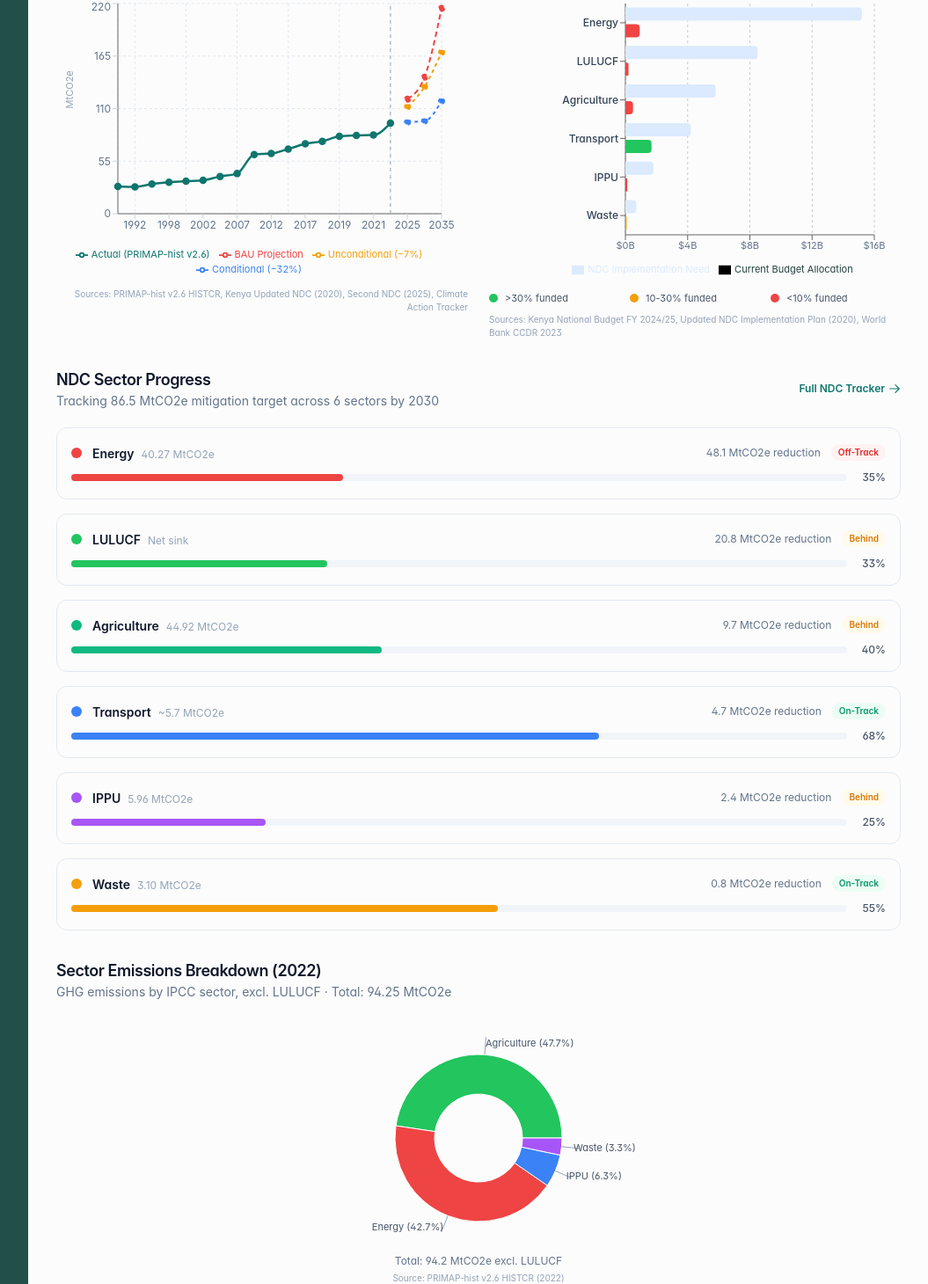
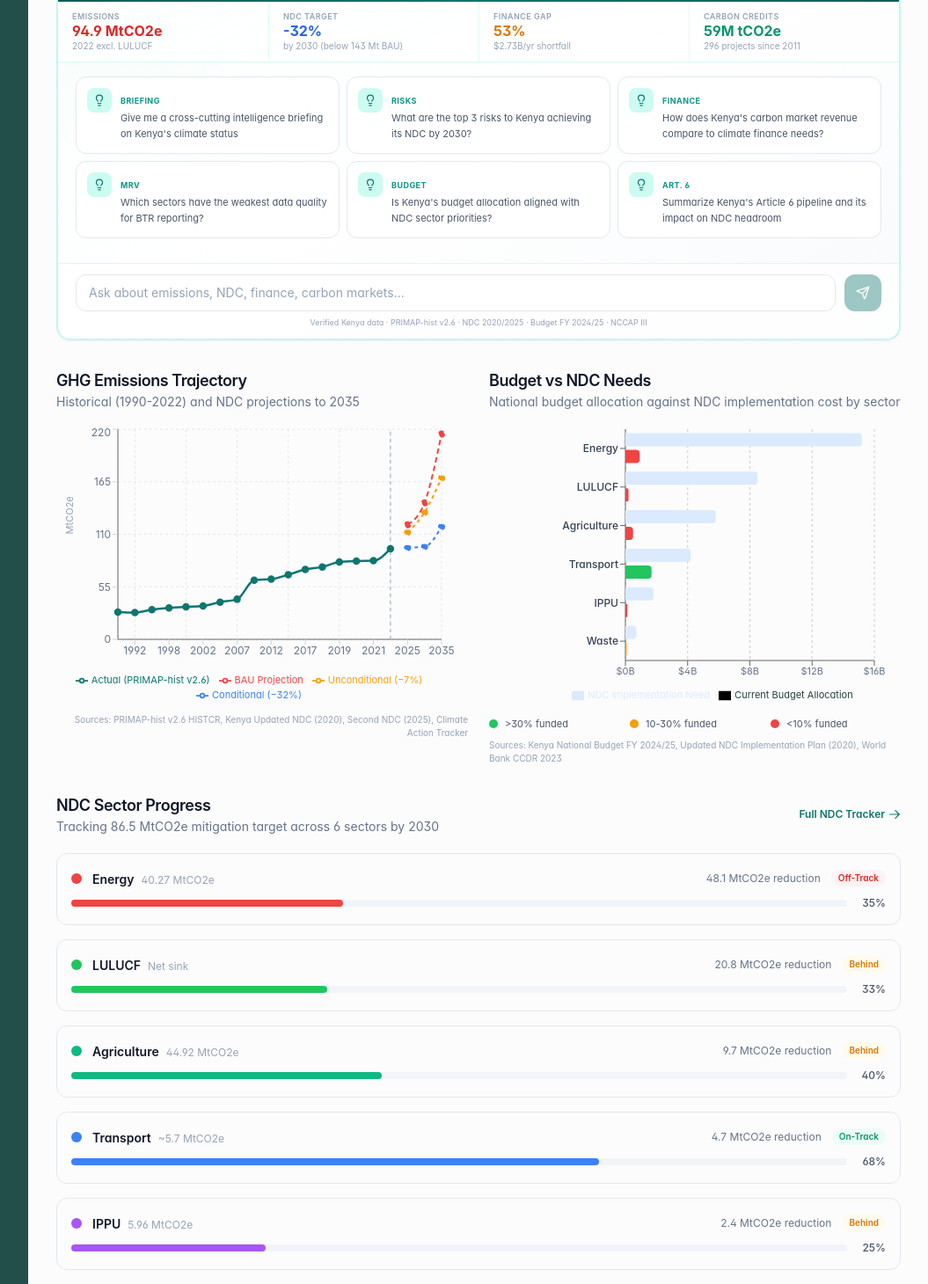
Before and after one commit to IanMutai/DCACI, a Next.js app in the folder apps/portal/: page /dashboard in a window 1280 px wide. Shown: the part 901-2361 px from the top of the page at 88% size, without its empty margins (224-1279 px from the left). Built offline with nearby package versions, Linux system fonts and the light colour scheme.

Commit message:
move inline intelligence higher on dashboard page
Co-Authored-By: Claude Opus 4.6 <noreply@anthropic.com>

```diff
--- a/apps/portal/app/dashboard/page.tsx
+++ b/apps/portal/app/dashboard/page.tsx
@@ -154,6 +154,9 @@ export default function DashboardPage() {
       {/* Intelligence Insights */}
       <IntelligenceInsights page="dashboard" />
 
+      {/* Intelligence Assistant */}
+      <InlineIntelligence page="dashboard" />
+
       {/* Charts Row 1: Emissions + Budget Alignment */}
       <div className="grid grid-cols-1 gap-6 lg:grid-cols-2">
         <div className="card">
@@ -225,9 +228,6 @@ export default function DashboardPage() {
         <SectorPieChart />
       </div>
 
-      {/* Intelligence Assistant */}
-      <InlineIntelligence page="dashboard" />
-
       {/* Bottom Row: Timeline + Quick Access */}
       <div className="grid grid-cols-1 gap-6 lg:grid-cols-2">
         {/* Timeline */}
```
